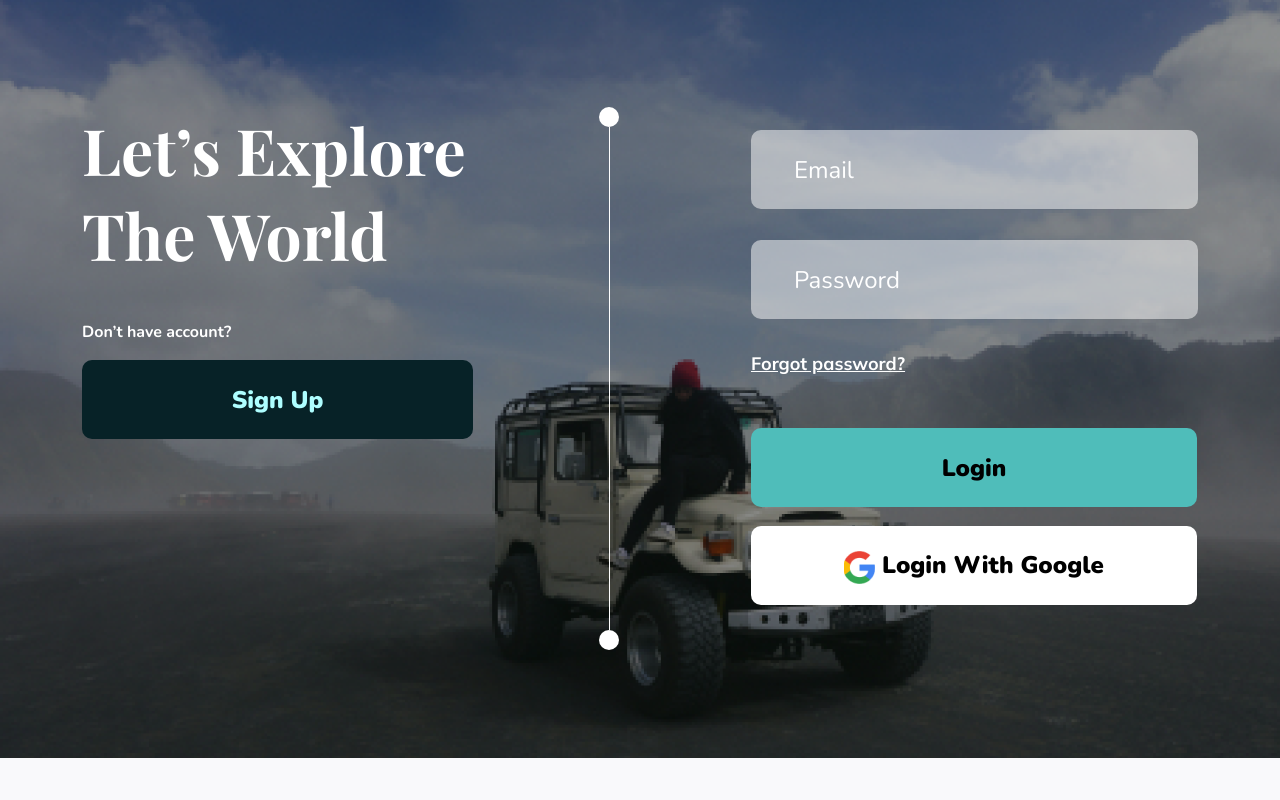
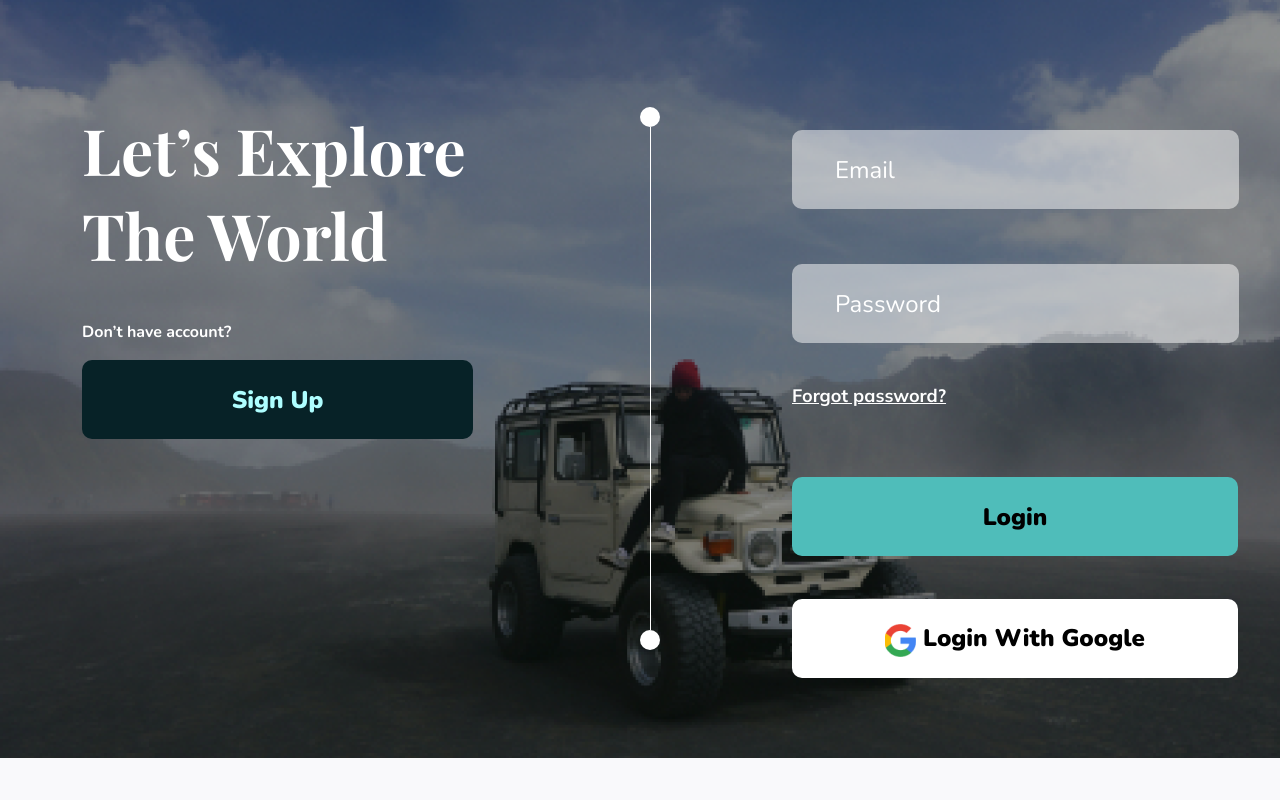
Before and after one commit to aviantofan/fw5-responsive-website, a website: page login.html in a window 1280 px wide. Shown: the top 800 px of the page. Drawn offline with nearby package versions, Linux system fonts and the light colour scheme.

Commit message:
fix: fix container

```diff
--- a/login.html
+++ b/login.html
@@ -28,12 +28,11 @@
 </head>
 
 <body>
-
   <header class="header-login">
     <div class="header-content">
       <div class="container">
         <div class="row">
-          <div class="col">
+          <div class="col-md-6">
             <div class="mb-3">
               <h1 class="heading w-100">Let’s Explore <br /> The World</h1>
             </div>
@@ -46,7 +45,7 @@
               </a>
             </div>
           </div>
-          <div class="col accs">
+          <div class="col-md-3 accs">
             <div class="align-items-center">
               <div class="d-flex align-items-center flex-column accs">
                 <div class="circle1"></div>
@@ -55,19 +54,19 @@
               </div>
             </div>
           </div>
-          <div class="col">
-            <div>
+          <div class="col-md-5">
+            <div class="mb-4">
               <input placeholder="Email" type="email" class="email" />
             </div>
-            <div>
+            <div class="mb-2">
               <input placeholder="Password" type="password" class="password" />
             </div>
-            <div>
+            <div class="mb-5">
               <a href="./forgot-password.html">
                 <p class="forgot">Forgot password?</p>
               </a>
             </div>
-            <div>
+            <div class="mb-4">
               <button class="button-login">Login</button>
             </div>
             <div>
```
